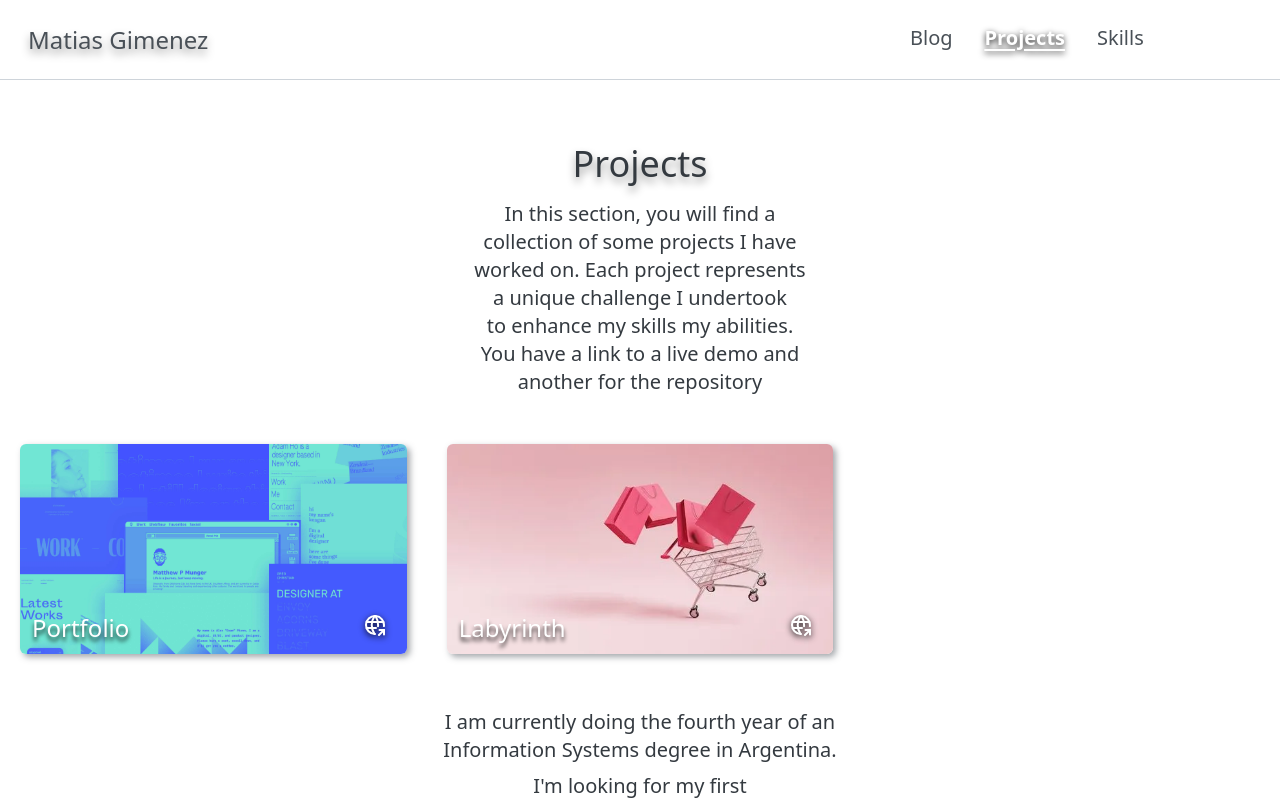
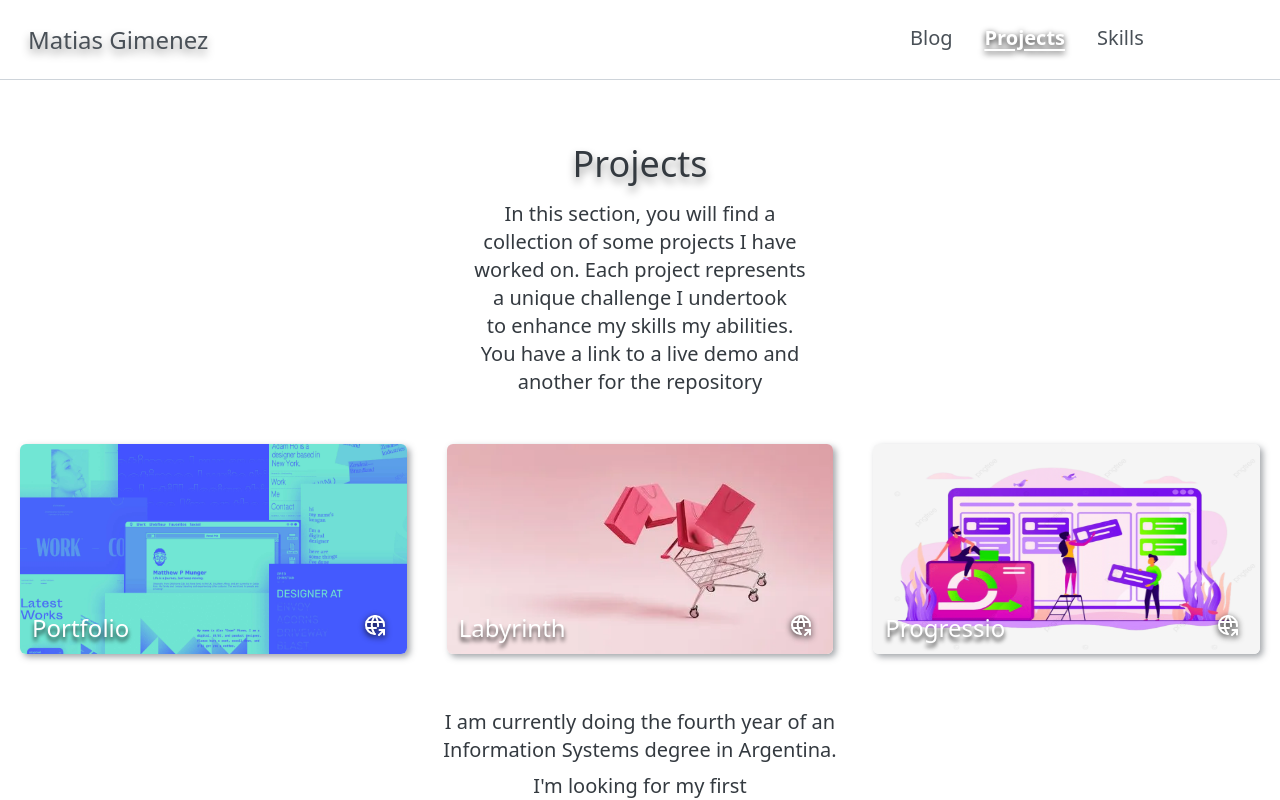
Before and after one commit to matiasgimenezdev/portfolio, a React (Vite) app: page /projects in a window 1280 px wide. Shown: the top 800 px of the page. Built offline with nearby package versions, Linux system fonts and the light colour scheme; some icons are missing.

Commit message:
feat: update projects

```diff
--- a/index.html
+++ b/index.html
@@ -4,11 +4,8 @@
 		<meta charset="UTF-8" />
 		<link rel="icon" href="/favicon.ico" />
 		<link rel="preload" href="/images/projects/portfolio.webp" as="image" />
-		<link
-			rel="preload"
-			href="/images/projects/labyrinth-store.webp"
-			as="image"
-		/>
+		<link rel="preload" href="/images/projects/labyrinth.webp" as="image" />
+		<link rel="preload" href="/images/projects/progressio.png" as="image" />
 		<link rel="preload" href="/icons/css.svg" as="image" />
 		<link rel="preload" href="/icons/docker.svg" as="image" />
 		<link rel="preload" href="/icons/git.svg" as="image" />
@@ -17,6 +14,9 @@
 		<link rel="preload" href="/icons/javascript.svg" as="image" />
 		<link rel="preload" href="/icons/postgres.svg" as="image" />
 		<link rel="preload" href="/icons/php.svg" as="image" />
+		<link rel="preload" href="/icons/mysql.svg" as="image" />
+		<link rel="preload" href="/icons/express.svg" as="image" />
+		<link rel="preload" href="/icons/mongo.svg" as="image" />
 		<link rel="preload" href="/icons/node.svg" as="image" />
 		<link rel="preload" href="/icons/firebird.png" as="image" />
 		<link rel="preload" href="/icons/terminal.svg" as="image" />
--- a/src/data/projects.ts
+++ b/src/data/projects.ts
@@ -9,10 +9,16 @@ const projects: Project[] = [
 	},
 	{
 		title: 'Labyrinth',
-		image: '/images/projects/labyrinth-store.webp',
+		image: '/images/projects/labyrinth.webp',
 		demoURL: 'https://labyrinth-ecommerce.vercel.app/',
 		repositoryURL:
 			'https://github.com/matiasgimenezdev/labyrinth-ecommerce',
+	},
+	{
+		title: 'Progressio',
+		image: '/images/projects/progressio.png',
+		demoURL: 'https://progressio.vercel.app/',
+		repositoryURL: 'https://github.com/matiasgimenezdev/progressio',
 	},
 ];
 
```
Also changed, not shown: public/images/projects/labyrinth.webp (renamed from public/images/projects/labyrinth-store.webp), public/images/projects/progressio.png (added).
